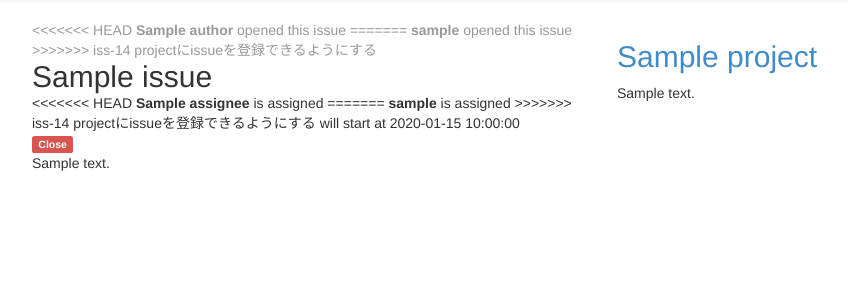
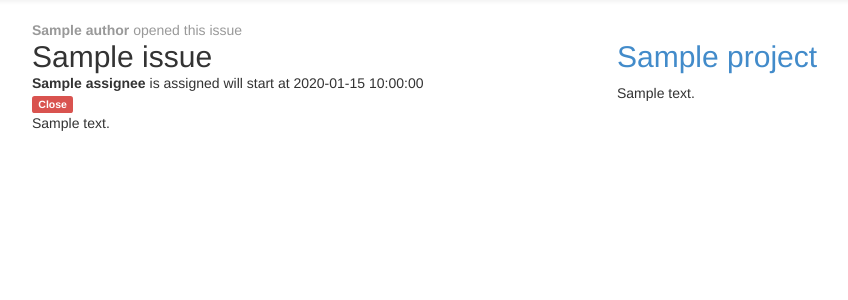
Before and after one commit to mindia/timecard-cakephp, a CakePHP app: the page made by app/View/Issues/show.ctp in a window 1280 px wide. Shown: the part 52-352 px from the top of the page, without its empty margins (38-886 px from the left). Run offline with PHP 8.4 and a stand-in for CakePHP, Linux system fonts and the light colour scheme; the template is opened without the code that fills it: most values are stand-ins (such as "Sample title", 1, 10 or a date in 2020); data that the repository does not hold is empty; some libraries are stand-ins or nearby versions.

Commit message:
usernameをnameに変更、WorkLogをWorkLoadに変更

```diff
--- a/app/View/Issues/show.ctp
+++ b/app/View/Issues/show.ctp
@@ -2,11 +2,7 @@
 	<div class="col-lg-6">
 		<div class="issue">
 		  <div class="issue-author text-muted">
-<<<<<<< HEAD
 		    <b><?php echo $issue['Author']['name'] ?></b> opened this issue <?php echo $this->App->timeAgo($issue['Issue']['created_at']) ?>
-=======
-		    <b><?php echo $issue['Author']['username'] ?></b> opened this issue <?php echo $this->App->timeAgo($issue['Issue']['created_at']) ?>
->>>>>>> iss-14 projectにissueを登録できるようにする
 		  </div>
 		  <div class="issue-subject">
 		    <h2 style="margin:0">
@@ -16,11 +12,7 @@
 		  </div>
 		  <div class="issue-assignee">
 		    <?php if( isset($issue['Assignee']['id'])): ?>
-<<<<<<< HEAD
 		      <b><?php echo $issue['Assignee']['name'] ?></b> is assigned
-=======
-		      <b><?php echo $issue['Assignee']['username'] ?></b> is assigned
->>>>>>> iss-14 projectにissueを登録できるようにする
 		    <?php else: ?>
 		        No one is assigned
 		    <?php endif ?>
```
